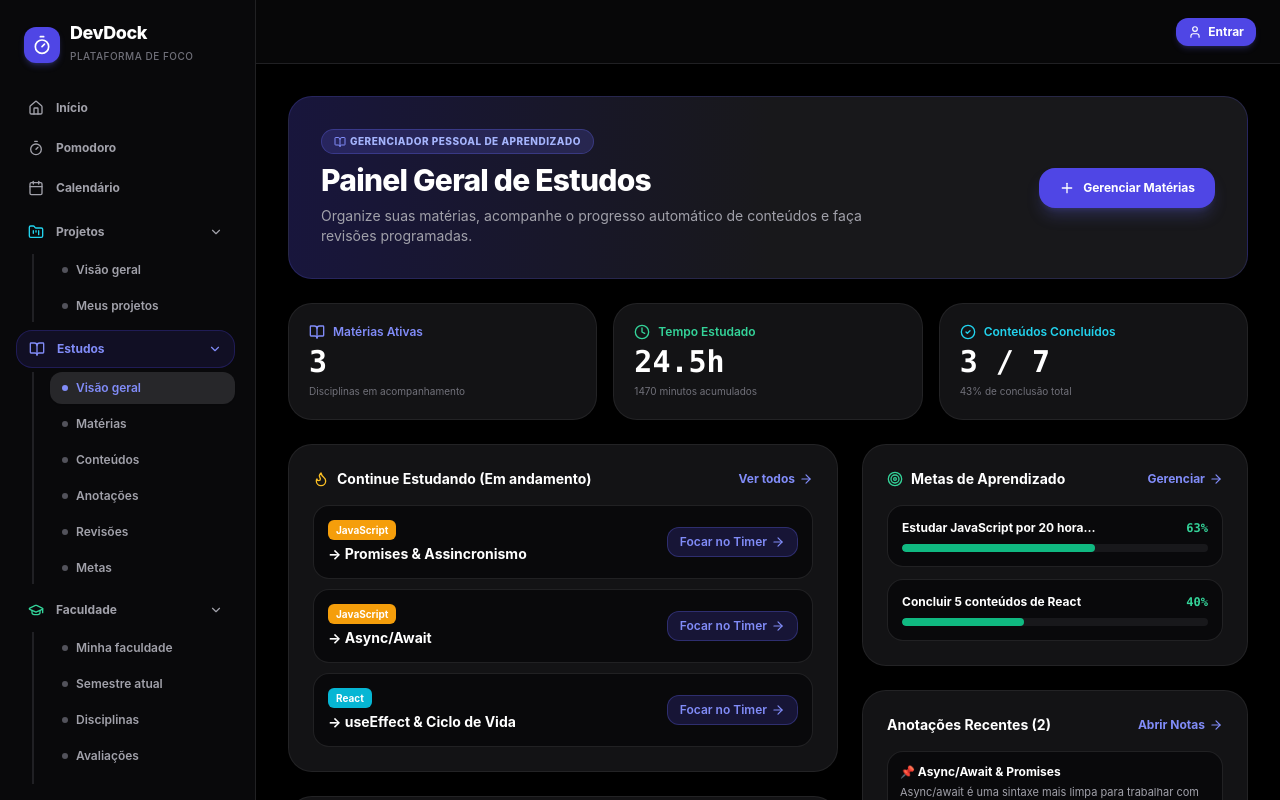
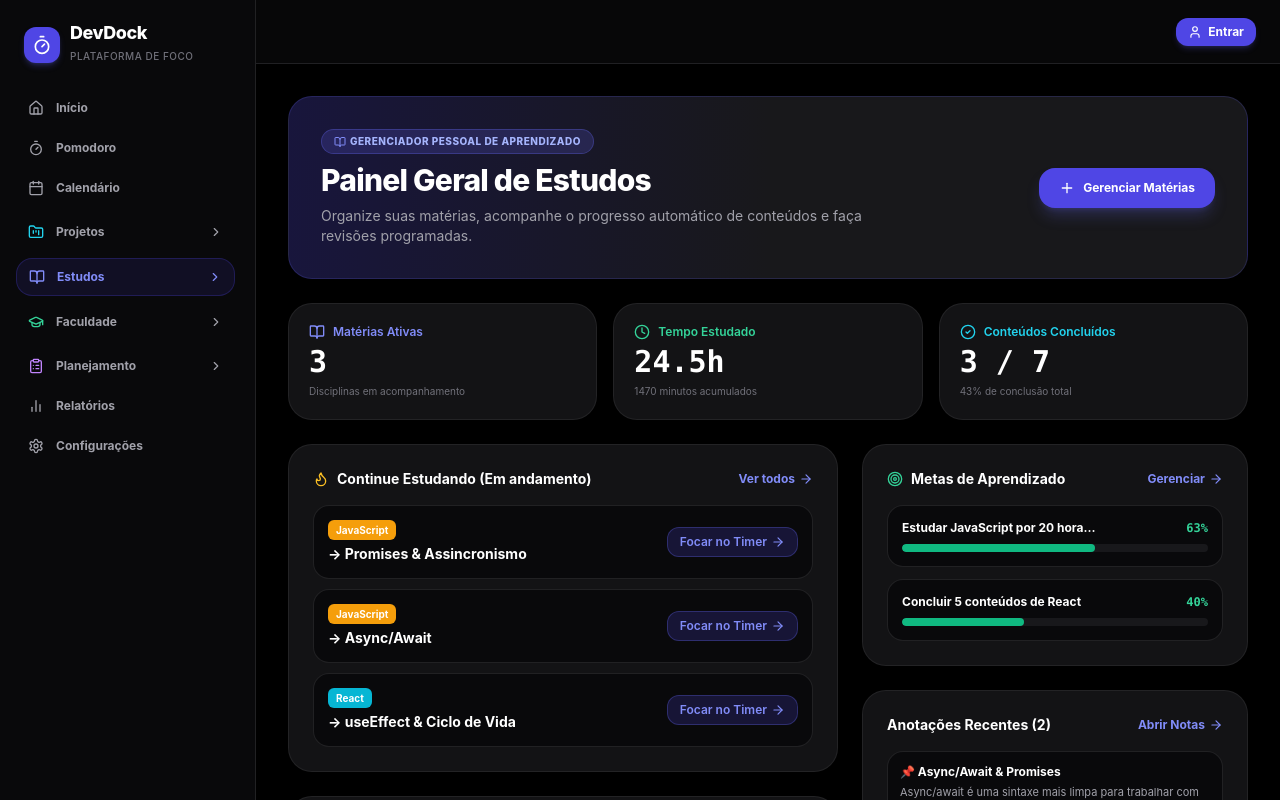
Before and after one commit to JoaoNToK/DevDock, a Next.js app: page /estudos in a window 1280 px wide. Shown: the top 800 px of the page. Built offline with nearby package versions, Linux system fonts and the light colour scheme.

Commit message:
fix: auto-close sidebar accordion dropdowns on route navigation and default to closed

```diff
--- a/src/components/layout/Sidebar.tsx
+++ b/src/components/layout/Sidebar.tsx
@@ -1,6 +1,6 @@
 'use client';
 
-import React, { useState } from 'react';
+import React, { useState, useEffect } from 'react';
 import Link from 'next/link';
 import { usePathname } from 'next/navigation';
 import { usePWAInstall } from '@/hooks/usePWAInstall';
@@ -34,10 +34,18 @@ interface SidebarProps {
 export const Sidebar: React.FC<SidebarProps> = ({ isOpenMobile, onCloseMobile }) => {
   const pathname = usePathname();
   const { canInstall, promptInstall } = usePWAInstall();
-  const [isPlanningOpen, setIsPlanningOpen] = useState(true);
-  const [isStudiesOpen, setIsStudiesOpen] = useState(true);
-  const [isFacultyOpen, setIsFacultyOpen] = useState(true);
-  const [isProjectsOpen, setIsProjectsOpen] = useState(true);
+  const [isPlanningOpen, setIsPlanningOpen] = useState(false);
+  const [isStudiesOpen, setIsStudiesOpen] = useState(false);
+  const [isFacultyOpen, setIsFacultyOpen] = useState(false);
+  const [isProjectsOpen, setIsProjectsOpen] = useState(false);
+
+  // Close all accordion dropdowns whenever changing screens / routes
+  useEffect(() => {
+    setIsPlanningOpen(false);
+    setIsStudiesOpen(false);
+    setIsFacultyOpen(false);
+    setIsProjectsOpen(false);
+  }, [pathname]);
 
   const isActive = (path: string) => {
     if (path === '/') return pathname === '/';
```
